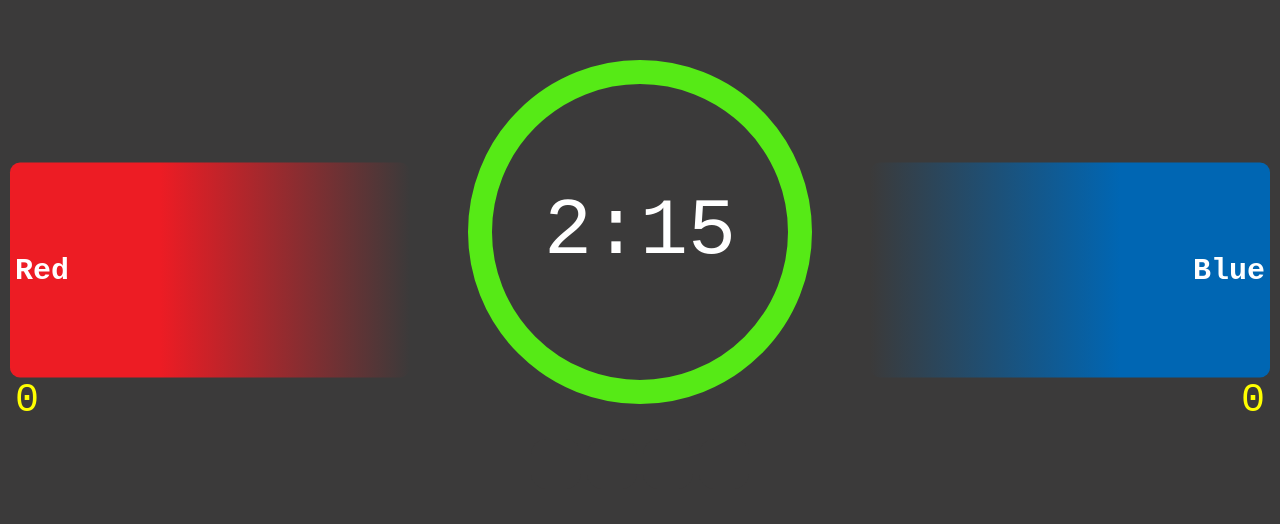
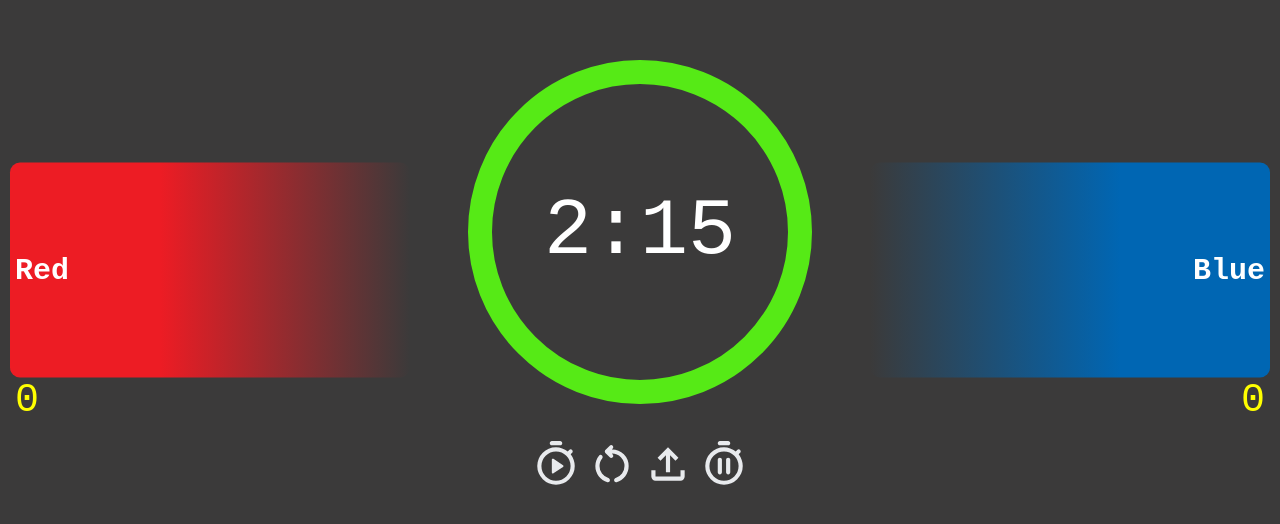
Before and after one commit to michael-m-2983/frc-timer, a plain HTML site: page index.html in a window 1280 px wide. Shown: the part 138-662 px from the top of the page. Drawn offline with Linux system fonts and the light colour scheme; the site is published under a folder, as on GitHub Pages, so addresses that start at the root find nothing.

Commit message:
Forgot to use relative paths so icons load

```diff
--- a/index.html
+++ b/index.html
@@ -54,10 +54,10 @@
       </svg>
       <div
         style="display: flex; flex-direction: row; justify-content: center; align-content: center;" class="timer-buttons">
-        <button style="background-image: url(/svg/play.svg);" onclick="startTimer()"></button>
-        <button style="background-image: url(/svg/restart.svg);" onclick="resetTimer()"></button>
-        <button style="background-image: url(/svg/upload.svg);" onclick="document.getElementById('file-input').click()"></button>
-        <button style="background-image: url(/svg/pause.svg);" onclick="stopTimer()"></button>
+        <button style="background-image: url(./svg/play.svg);" onclick="startTimer()"></button>
+        <button style="background-image: url(./svg/restart.svg);" onclick="resetTimer()"></button>
+        <button style="background-image: url(./svg/upload.svg);" onclick="document.getElementById('file-input').click()"></button>
+        <button style="background-image: url(./svg/pause.svg);" onclick="stopTimer()"></button>
 
       </div>
     </div>
```
